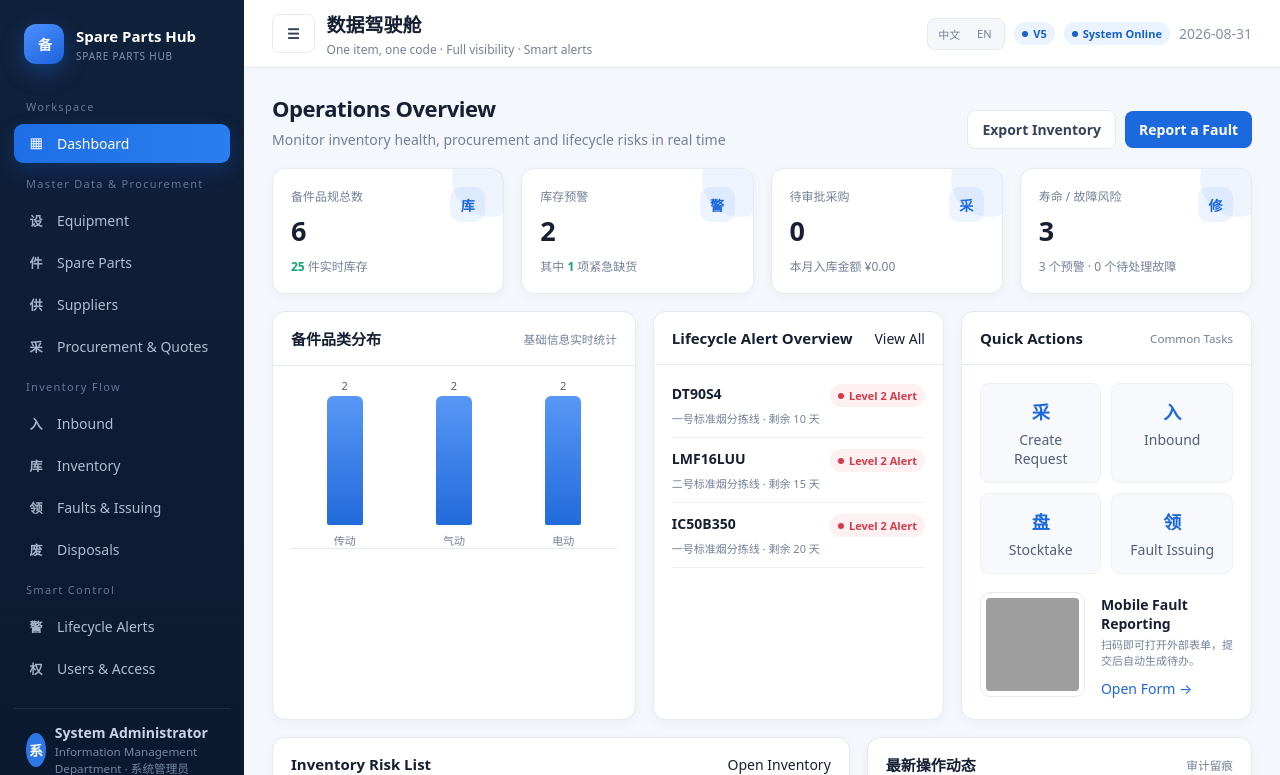
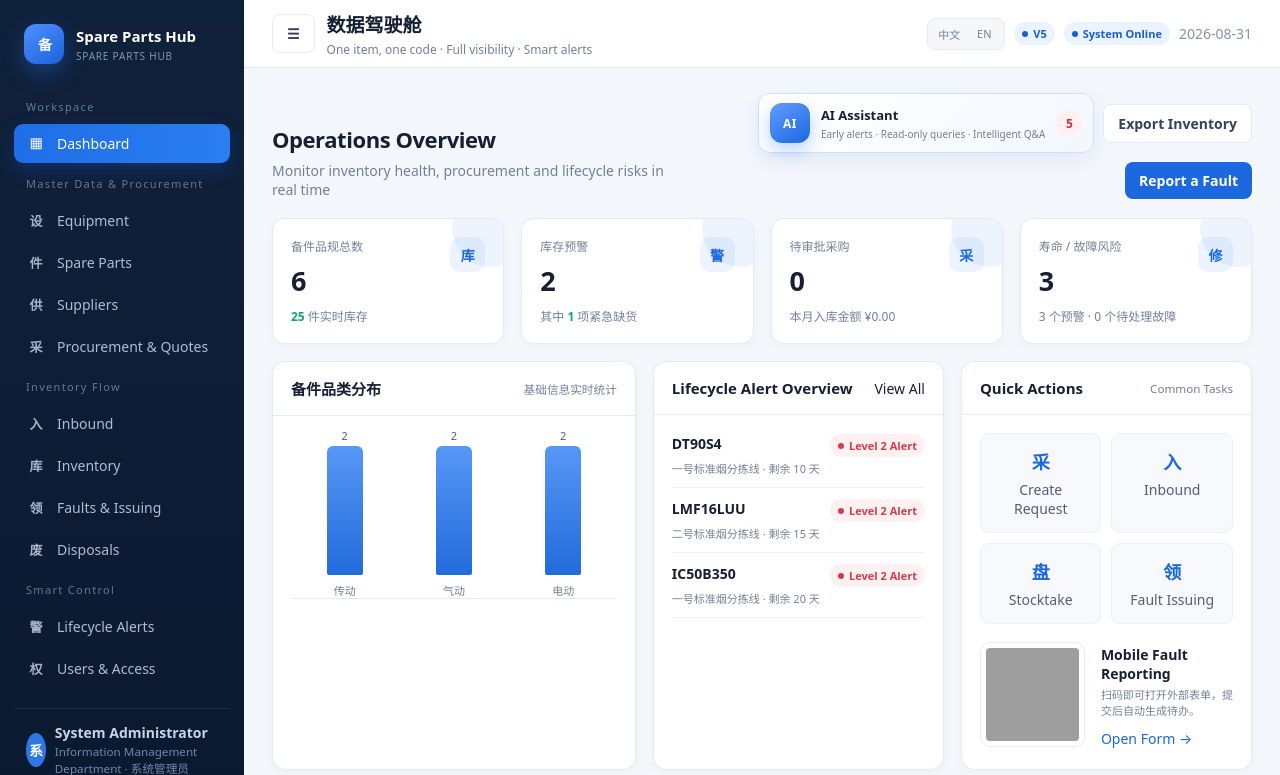
Before and after one commit to connor-6162/logistics-spare-parts-platform, a Flask app: page / in a window 1280 px wide. Shown: the top 775 px of the page. Run offline with Flask 3, Linux system fonts and the light colour scheme; a user stored in the database is signed in; grey boxes are pictures that could not be loaded.

Commit message:
Add dashboard AI assistant card

```diff
--- a/spare_parts_platform_v5/templates/dashboard.html
+++ b/spare_parts_platform_v5/templates/dashboard.html
@@ -1,6 +1,6 @@
 {% extends 'base.html' %}{% block title %}数据驾驶舱 - 备件智管平台{% endblock %}{% block page_title %}数据驾驶舱{% endblock %}
 {% block content %}
-<div class="page-head"><div><h2>{{ t('运营总览') }}</h2><p>{{ t('实时掌握库存健康度、采购进度和备件寿命风险') }}</p></div><div class="actions">{% if can('export_data') %}<a class="btn btn-ghost" href="{{ url_for('export_csv', kind='stock') }}">{{ t('导出库存') }}</a>{% endif %}{% if can('report_fault') %}<a class="btn btn-primary" href="{{ url_for('faults') }}">{{ t('快速故障提报') }}</a>{% endif %}</div></div>
+<div class="page-head"><div><h2>{{ t('运营总览') }}</h2><p>{{ t('实时掌握库存健康度、采购进度和备件寿命风险') }}</p></div><div class="actions dashboard-actions"><button class="ai-assistant-card" type="button" data-assistant-open><span class="ai-orb">AI</span><span class="ai-card-copy"><strong>{{ t('AI 智能助手') }}</strong><small>{{ t('提前预警 · 只读查询 · 智能问答') }}</small></span><span class="ai-alert-total" data-assistant-total>{{ assistant_summary.total }}</span></button>{% if can('export_data') %}<a class="btn btn-ghost" href="{{ url_for('export_csv', kind='stock') }}">{{ t('导出库存') }}</a>{% endif %}{% if can('report_fault') %}<a class="btn btn-primary" href="{{ url_for('faults') }}">{{ t('快速故障提报') }}</a>{% endif %}</div></div>
 <section class="grid grid-4">
   <div class="card metric-card"><span class="metric-icon">{{ 'P' if current_lang == 'en' else '库' }}</span><div class="metric-label">备件品规总数</div><div class="metric-value">{{ parts|length }}</div><div class="metric-note"><strong>{{ parts|sum(attribute='stock') }}</strong> 件实时库存</div></div>
   <div class="card metric-card"><span class="metric-icon">{{ 'A' if current_lang == 'en' else '警' }}</span><div class="metric-label">库存预警</div><div class="metric-value">{{ low_parts|length }}</div><div class="metric-note">其中 <strong>{{ parts|selectattr('stock','equalto',0)|list|length }}</strong> 项紧急缺货</div></div>
@@ -16,4 +16,41 @@
   <div class="card"><div class="card-head"><h3>{{ t('库存风险清单') }}</h3>{% if can('view_stock') %}<a href="{{ url_for('stock') }}">{{ t('进入库存管理') }}</a>{% endif %}</div><div class="table-wrap"><table><thead><tr><th>备件编号</th><th>品目 / 规格</th><th>{{ t('货位') }}</th><th>{{ t('库存') }}</th><th>{{ t('安全范围') }}</th><th>{{ t('状态') }}</th></tr></thead><tbody>{% for part in parts[:7] %}<tr><td class="cell-main">{{ part.code }}</td><td>{{ part.category }}<div class="cell-sub">{{ part.specification }}</div></td><td>{{ part.location }}</td><td><strong>{{ part.stock }}</strong></td><td>{{ part.min_stock }} - {{ part.max_stock }}</td><td><span class="badge {{ part.stock_status }}">{{ t(part.stock_status) }}</span></td></tr>{% endfor %}</tbody></table></div></div>
   <div class="card"><div class="card-head"><h3>最新操作动态</h3><small>审计留痕</small></div><div class="card-body"><div class="timeline">{% for log in recent %}<div class="timeline-item"><span class="timeline-dot"></span><div><p><strong>{{ log.action }}</strong> · {{ log.detail }}</p><small>{{ log.user_name }} · {{ log.created_at|datetime }}</small></div></div>{% endfor %}</div></div></div>
 </section>
+
+<div class="assistant-layer" data-assistant-layer aria-hidden="true">
+  <button class="assistant-backdrop" type="button" data-assistant-close aria-label="{{ t('关闭') }}"></button>
+  <aside class="assistant-panel" role="dialog" aria-modal="true" aria-labelledby="assistant-title"
+    data-alerts-url="{{ url_for('assistant_alerts') }}"
+    data-chat-url="{{ url_for('assistant_chat') }}"
+    data-csrf-token="{{ csrf_token }}"
+    data-thinking="{{ t('正在查询只读业务数据…') }}"
+    data-error="{{ t('暂时无法回答，请稍后重试。') }}"
+    data-local-source="{{ t('由本地规则回答') }}"
+    data-cloudflare-source="{{ t('由 Cloudflare Workers AI 回答') }}">
+    <div class="assistant-head">
+      <div class="assistant-title"><span class="ai-orb">AI</span><div><h3 id="assistant-title">{{ t('AI 智能助手') }}</h3><small>{{ t('只读安全模式') }}</small></div></div>
+      <button class="assistant-close" type="button" data-assistant-close aria-label="{{ t('关闭') }}">×</button>
+    </div>
+    <div class="assistant-alerts">
+      <div><small>{{ t('低库存') }}</small><strong data-alert-low>{{ assistant_summary.low_stock if assistant_summary.low_stock is not none else '-' }}</strong></div>
+      <div><small>{{ t('待处理故障') }}</small><strong data-alert-faults>{{ assistant_summary.faults if assistant_summary.faults is not none else '-' }}</strong></div>
+      <div><small>{{ t('寿命风险') }}</small><strong data-alert-lifecycle>{{ assistant_summary.lifecycle if assistant_summary.lifecycle is not none else '-' }}</strong></div>
+    </div>
+    <p class="assistant-safety">{{ t('可查询库存、故障和寿命预警；外部 AI 不可用时自动使用本地回答。') }}</p>
+    <div class="assistant-messages" data-assistant-messages aria-live="polite">
+      <div class="assistant-message assistant-message-ai"><p>{{ t('本地预警已就绪') }}。{{ t('助手不会执行新增、修改、审批或删除操作。') }}</p></div>
+    </div>
+    <div class="assistant-prompts">
+      <button type="button" data-assistant-prompt="{{ t('有哪些低库存备件？') }}">{{ t('低库存') }}</button>
+      <button type="button" data-assistant-prompt="{{ t('有哪些待处理故障？') }}">{{ t('待处理故障') }}</button>
+      <button type="button" data-assistant-prompt="{{ t('有哪些寿命预警？') }}">{{ t('寿命风险') }}</button>
+      <button type="button" data-assistant-prompt="{{ t('请汇总当前风险') }}">{{ t('当前风险') }}</button>
+    </div>
+    <form class="assistant-form" data-assistant-form>
+      <label class="sr-only" for="assistant-input">{{ t('AI 智能助手') }}</label>
+      <textarea id="assistant-input" maxlength="500" rows="2" data-assistant-input placeholder="{{ t('输入与库存、故障或寿命相关的问题') }}"></textarea>
+      <button class="btn btn-primary" type="submit" data-assistant-send>{{ t('发送') }}</button>
+    </form>
+  </aside>
+</div>
 {% endblock %}
```
